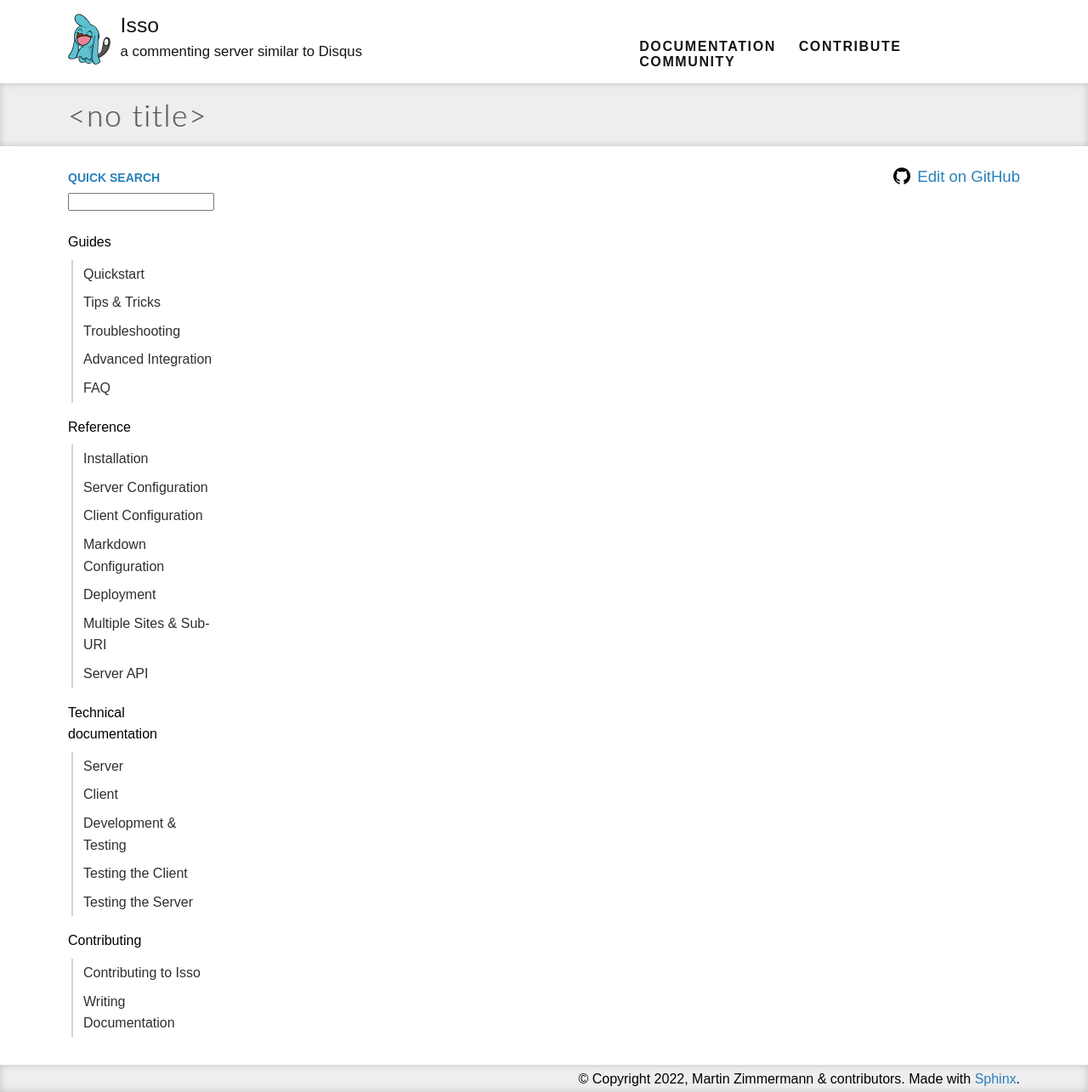
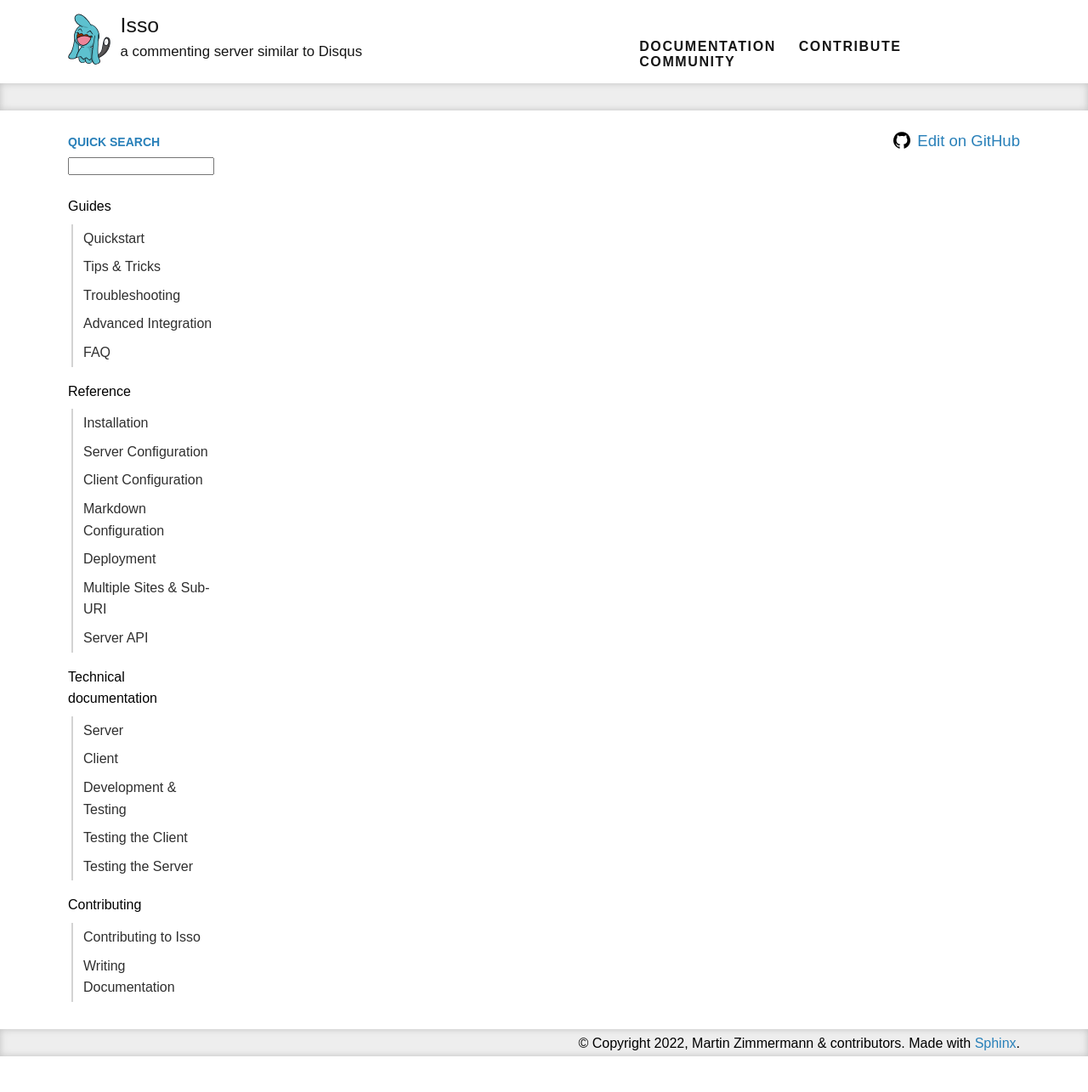
Before and after one commit to isso-comments/isso, a Sphinx documentation site: the page built from docs/docs/toc.rst, in a window 1280 px wide. Shown: the whole page at 85% size. Built offline with Sphinx 7.4.7, drawn with Linux system fonts in a browser that asks for light colours; after the commit the page ends 1243 px from its top, so only the background shows below that.

Commit message:
docs: theme: Rm duplicate grey thin h1 header

```diff
--- a/docs/_isso/page.html
+++ b/docs/_isso/page.html
@@ -1,6 +1,5 @@
 {%- extends "layout.html" %}
 {% block header  %}
     <header>
-        <h1>{{- title -}}</h1>
     </header>
 {% endblock %}
--- a/docs/_static/css/site.css
+++ b/docs/_static/css/site.css
@@ -96,13 +96,6 @@
       display: table; }
     .outer header:after {
       clear: both; }
-    .outer header h1 {
-      color: #555;
-      font-weight: 300;
-      font-size: 35px;
-      font-family: Lato, "Helvetica Neue", Helvetica, Arial, sans-serif;
-      text-shadow: 1px 0 #c0c0c0;
-      letter-spacing: 0.05em; }
   .outer footer {
     *zoom: 1;
     max-width: 70em;
--- a/docs/_static/css/site.scss
+++ b/docs/_static/css/site.scss
@@ -120,15 +120,6 @@
   header {
     @include outer-container;
     padding: 1em 0;
-
-    h1 {
-      color: #555;
-      font-weight: 300;
-      font-size: 35px;
-      font-family: Lato, "Helvetica Neue", Helvetica, Arial, sans-serif;
-      text-shadow: 1px 0 #c0c0c0;
-      letter-spacing: 0.05em;
-    }
   }
 
   footer {
```
